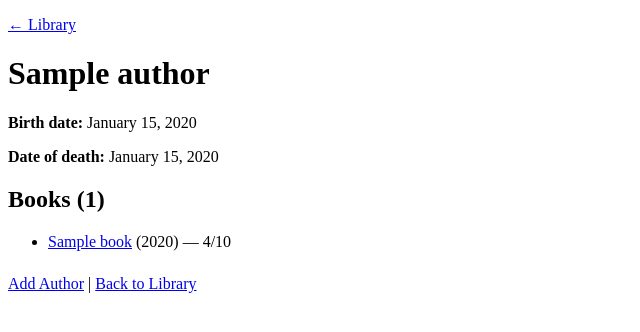
After one commit to Held0fTheWelt/BookAlchemy, a Flask app: page /author/1 in a window 1280 px wide. The commit adds this page. Shown: the top 332 px of the page, without its empty margins (0-640 px from the left). Run offline with Flask 3, Linux system fonts and the light colour scheme; tables that the repository leaves empty hold one stand-in row (values such as "Sample post").

Commit message:
Detail Pages

```diff
--- a/app.py
+++ b/app.py
@@ -1,7 +1,7 @@
 import os
 from datetime import datetime
 from flask import Flask, render_template, request, redirect, url_for, flash
-from data_models import db, Author, Book
+from data.data_models import db, Author, Book
 
 app = Flask(__name__, template_folder="template")
 app.config["SQLALCHEMY_DATABASE_URI"] = f"sqlite:///{os.path.join(os.path.abspath(os.path.dirname(__file__)), 'data/library.sqlite')}"
@@ -89,6 +89,19 @@ def index():
     )
 
 
+@app.route("/book/<int:book_id>")
+def book_detail(book_id):
+    book = Book.query.get_or_404(book_id)
+    return render_template("book_detail.html", book=book)
+
+
+@app.route("/author/<int:author_id>")
+def author_detail(author_id):
+    author = Author.query.get_or_404(author_id)
+    books = author.books.order_by(Book.title).all()
+    return render_template("author_detail.html", author=author, books=books)
+
+
 @app.route("/book/<int:book_id>/delete", methods=["POST"])
 def delete_book(book_id):
     book = Book.query.get_or_404(book_id)
--- /dev/null
+++ b/template/author_detail.html
@@ -0,0 +1,31 @@
+<!DOCTYPE html>
+<html lang="en">
+  <head>
+    <meta charset="UTF-8">
+    <meta name="viewport" content="width=device-width, initial-scale=1.0">
+    <title>{{ author.name }}</title>
+  </head>
+  <body>
+  <p><a href="{{ url_for('index') }}">← Library</a></p>
+
+  <h1>{{ author.name }}</h1>
+  {% if author.birth_date %}<p><strong>Birth date:</strong> {{ author.birth_date.strftime('%B %d, %Y') }}</p>{% endif %}
+  {% if author.date_of_death %}<p><strong>Date of death:</strong> {{ author.date_of_death.strftime('%B %d, %Y') }}</p>{% endif %}
+
+  <h2>Books ({{ books|length }})</h2>
+  {% if books %}
+  <ul>
+    {% for book in books %}
+    <li><a href="{{ url_for('book_detail', book_id=book.id) }}">{{ book.title }}</a>{% if book.publication_year %} ({{ book.publication_year }}){% endif %}{% if book.rating %} — {{ book.rating }}/10{% endif %}</li>
+    {% endfor %}
+  </ul>
+  {% else %}
+  <p>No books in the library yet.</p>
+  {% endif %}
+
+  <p style="margin-top: 1.5em;">
+    <a href="{{ url_for('add_author') }}">Add Author</a> |
+    <a href="{{ url_for('index') }}">Back to Library</a>
+  </p>
+  </body>
+</html>
--- a/template/home.html
+++ b/template/home.html
@@ -49,9 +49,9 @@
     <div style="width: 100px; height: 140px; background: #eee; display: flex; align-items: center; justify-content: center; color: #666;">No cover</div>
     {% endif %}
     <div>
-      <h3>{{ book.title }}</h3>
+      <h3><a href="{{ url_for('book_detail', book_id=book.id) }}">{{ book.title }}</a></h3>
       <div style="margin: 0.25em 0;">
-        {{ book.author.name }}
+        <a href="{{ url_for('author_detail', author_id=book.author.id) }}">{{ book.author.name }}</a>
         <form method="post" action="{{ url_for('delete_author', author_id=book.author.id) }}" style="display: inline; margin-left: 0.5em;" onsubmit="return confirm('Delete author \"{{ book.author.name }}\" and all their books?');">
           <button type="submit">Delete Author</button>
         </form>
```
Also changed, not shown: template/book_detail.html (added, +31 -0 lines).
